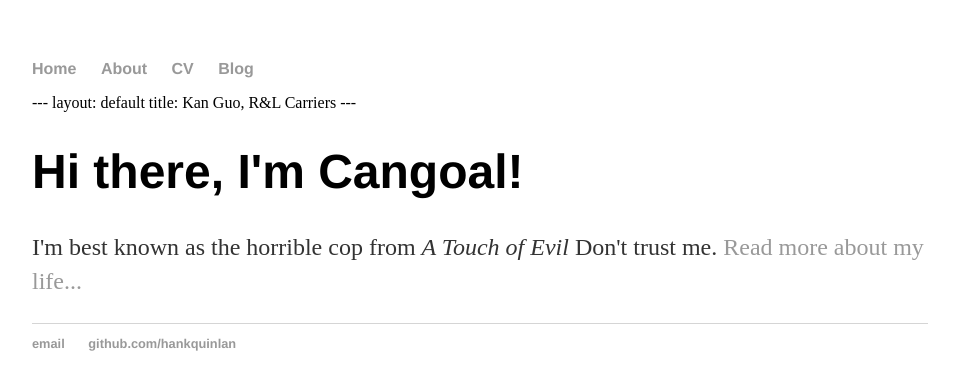
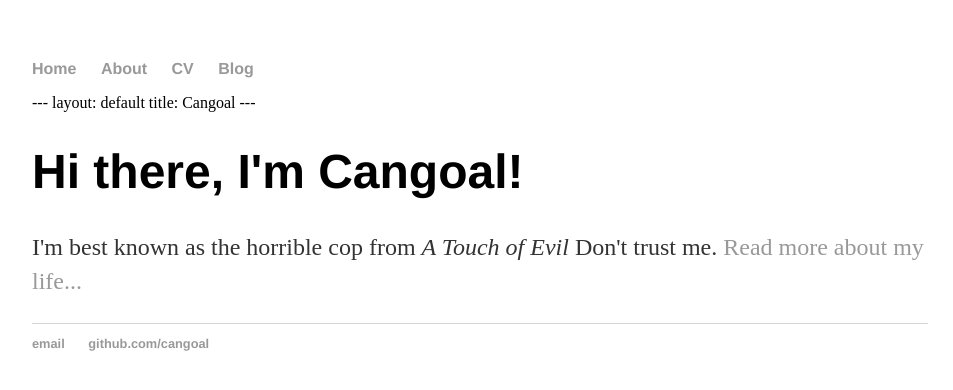
Before and after one commit to cangoal/cangoal.github.io, a Jekyll site: the page index.html, which Jekyll copies as it is, in a window 1280 px wide. Shown: the top 390 px of the page, without its empty margins (160-1113 px from the left). Built offline with Jekyll 4.4.1, drawn with Linux system fonts in a browser that asks for light colours.

Commit message:
changed named

```diff
--- a/index.html
+++ b/index.html
@@ -1,7 +1,7 @@
 <!DOCTYPE html>
 <html>
 	<head>
-		<title>Hank Quinlan, Horrible Cop</title>
+		<title>Cangoal, Horrible Cop</title>
 		<!-- link to main stylesheet -->
 		<link rel="stylesheet" type="text/css" href="/css/main.css">
 	</head>
@@ -17,7 +17,7 @@
 		<div class="container">
 		---
 		layout: default
-		title: Kan Guo, R&L Carriers
+		title: Cangoal
 		---
     		<div class="blurb">
         		<h1>Hi there, I'm Cangoal!</h1>
@@ -26,8 +26,8 @@
 		</div><!-- /.container -->
 		<footer>
     		<ul>
-        		<li><a href="mailto:hankquinlanhub@gmail.com">email</a></li>
-        		<li><a href="https://github.com/hankquinlan">github.com/hankquinlan</a></li>
+        		<li><a href="mailto:gkan89814@gmail.com">email</a></li>
+        		<li><a href="https://github.com/cangoal">github.com/cangoal</a></li>
 			</ul>
 		</footer>
 	</body>
```
